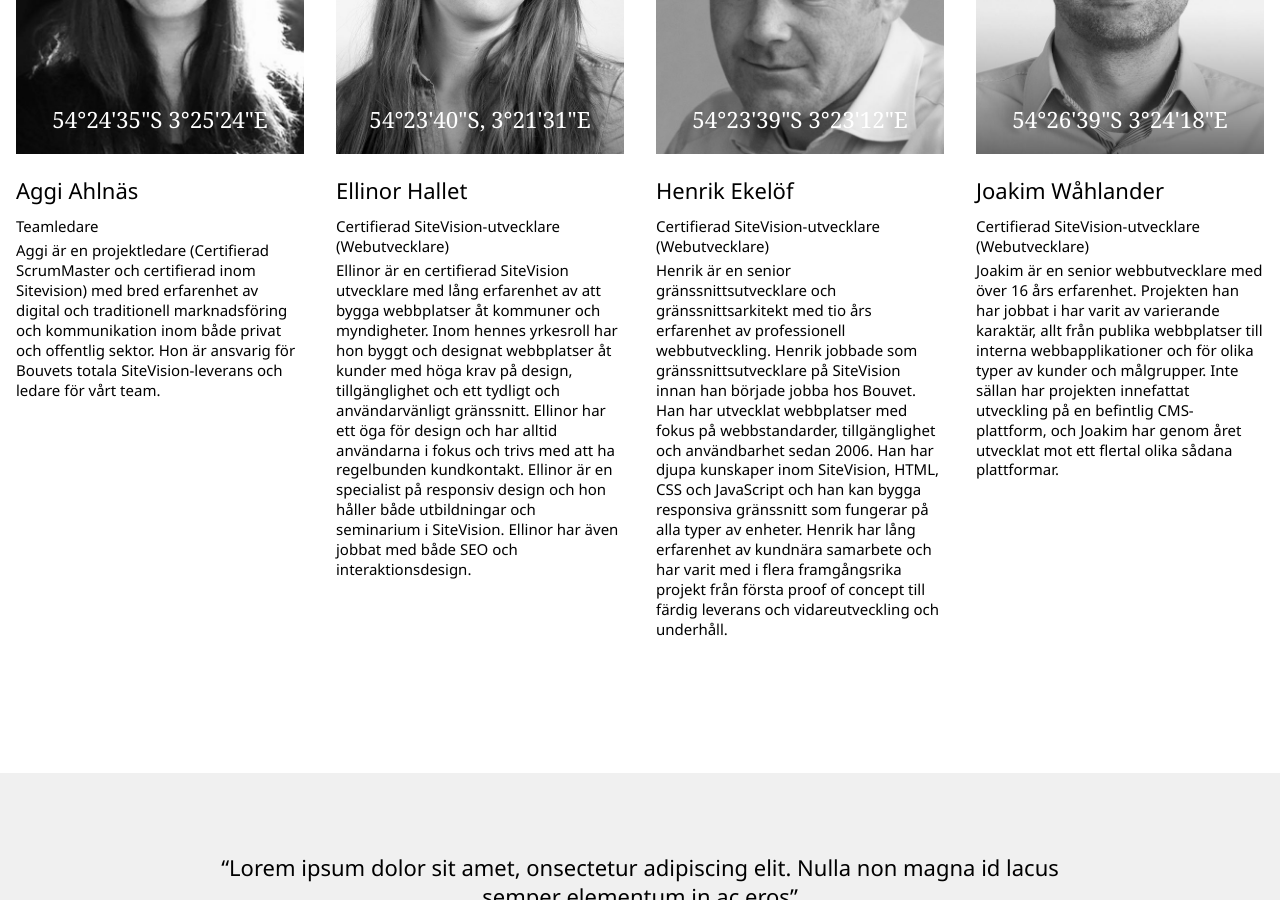
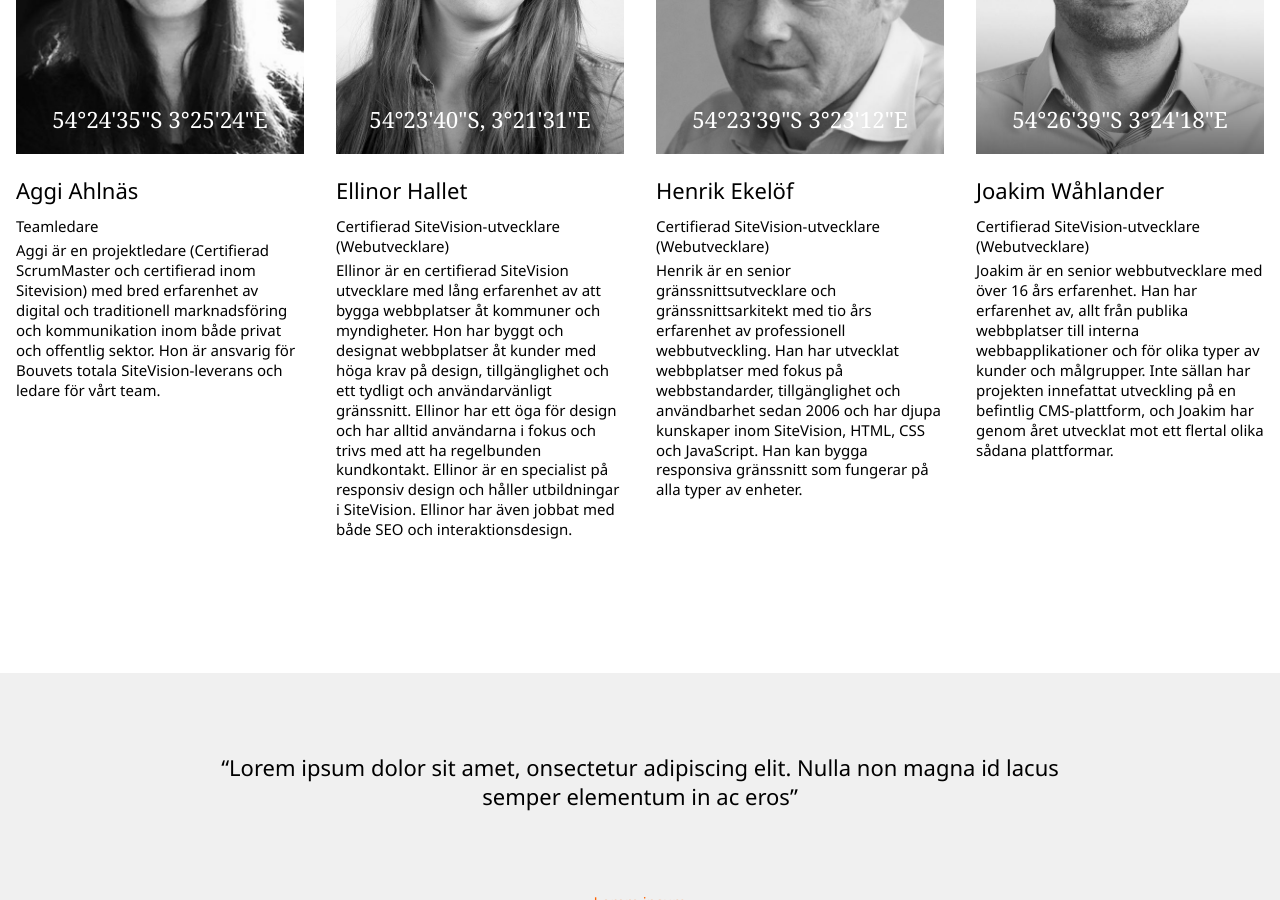
Before and after one commit to BouvetStockholmAB/sv, a Jekyll site: the page built from index.md, in a window 1280 px wide and 900 px high, scrolled down 3108 px. Built offline with Jekyll 4.4.1, drawn with Linux system fonts in a browser that asks for light colours; some web fonts are replaced.

Commit message:
Ändrat i team medlemmars spec text o titel

```diff
--- a/_data/the-team.json
+++ b/_data/the-team.json
@@ -12,7 +12,7 @@
         "ellinor": {
             "name": "Ellinor Hallet",
             "title": "Certifierad SiteVision-utvecklare (Webutvecklare)",
-            "about": "Ellinor är en certifierad SiteVision utvecklare med lång erfarenhet av att bygga webbplatser åt kommuner och myndigheter. Inom hennes yrkesroll har hon byggt och designat webbplatser åt kunder med höga krav på design, tillgänglighet och ett tydligt och användarvänligt gränssnitt. Ellinor har ett öga för design och har alltid användarna i fokus och trivs med att ha regelbunden kundkontakt. Ellinor är en specialist på responsiv design och hon håller både utbildningar och seminarium i SiteVision. Ellinor har även jobbat med både SEO och interaktionsdesign.",
+            "about": "Ellinor är en certifierad SiteVision utvecklare med lång erfarenhet av att bygga webbplatser åt kommuner och myndigheter. Hon har byggt och designat webbplatser åt kunder med höga krav på design, tillgänglighet och ett tydligt och användarvänligt gränssnitt. Ellinor har ett öga för design och har alltid användarna i fokus och trivs med att ha regelbunden kundkontakt. Ellinor är en specialist på responsiv design och håller utbildningar i SiteVision. Ellinor har även jobbat med både SEO och interaktionsdesign.",
             "email": "ellinor.hallet@bouvet.se",
             "img": "ellinor",
             "position": "54°23'40\"S, 3°21'31\"E"
@@ -20,7 +20,7 @@
         "henrik": {
             "name": "Henrik Ekelöf",
             "title": "Certifierad SiteVision-utvecklare (Webutvecklare)",
-            "about": "Henrik är en senior gränssnittsutvecklare och gränssnittsarkitekt med tio års erfarenhet av professionell webbutveckling. Henrik jobbade som gränssnittsutvecklare på SiteVision innan han började jobba hos Bouvet. Han har utvecklat webbplatser med fokus på webbstandarder, tillgänglighet och användbarhet sedan 2006. Han har djupa kunskaper inom SiteVision, HTML, CSS och JavaScript och han kan bygga responsiva gränssnitt som fungerar på alla typer av enheter. Henrik har lång erfarenhet av kundnära samarbete och har varit med i flera framgångsrika projekt från första proof of concept till färdig leverans och vidareutveckling och underhåll.",
+            "about": "Henrik är en senior gränssnittsutvecklare och gränssnittsarkitekt med tio års erfarenhet av professionell webbutveckling. Han har utvecklat webbplatser med fokus på webbstandarder, tillgänglighet och användbarhet sedan 2006 och har djupa kunskaper inom SiteVision, HTML, CSS och JavaScript. Han kan bygga responsiva gränssnitt som fungerar på alla typer av enheter.",
             "email": "henrik.ekelof@bouvet.se",
             "img": "henrik",
             "position": "54°23'39\"S 3°23'12\"E"
@@ -28,7 +28,7 @@
         "joakim": {
             "name": "Joakim Wåhlander",
             "title": "Certifierad SiteVision-utvecklare (Webutvecklare)",
-            "about": "Joakim är en senior webbutvecklare med över 16 års erfarenhet. Projekten han har jobbat i har varit av varierande karaktär, allt från publika webbplatser till interna webbapplikationer och för olika typer av kunder och målgrupper. Inte sällan har projekten innefattat utveckling på en befintlig CMS-plattform, och Joakim har genom året utvecklat mot ett flertal olika sådana plattformar.",
+            "about": "Joakim är en senior webbutvecklare med över 16 års erfarenhet. Han har erfarenhet av,  allt från publika webbplatser till interna webbapplikationer och för olika typer av kunder och målgrupper. Inte sällan har projekten innefattat utveckling på en befintlig CMS-plattform, och Joakim har genom året utvecklat mot ett flertal olika sådana plattformar.",
             "email": "joakim.wahlander@bouvet.se",
             "img": "joakim",
             "position": "54°26'39\"S 3°24'18\"E"
```
